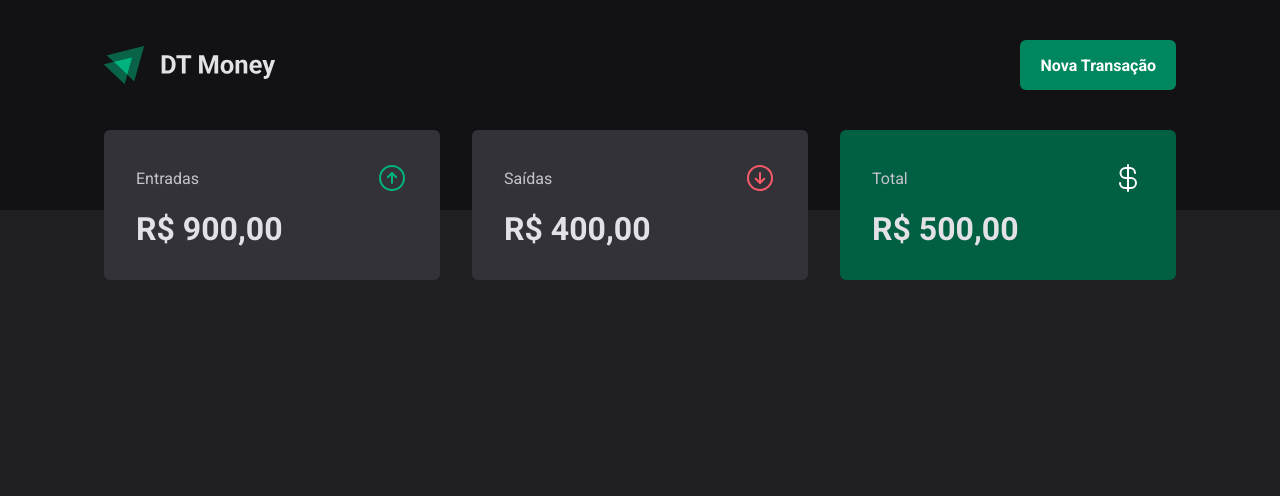
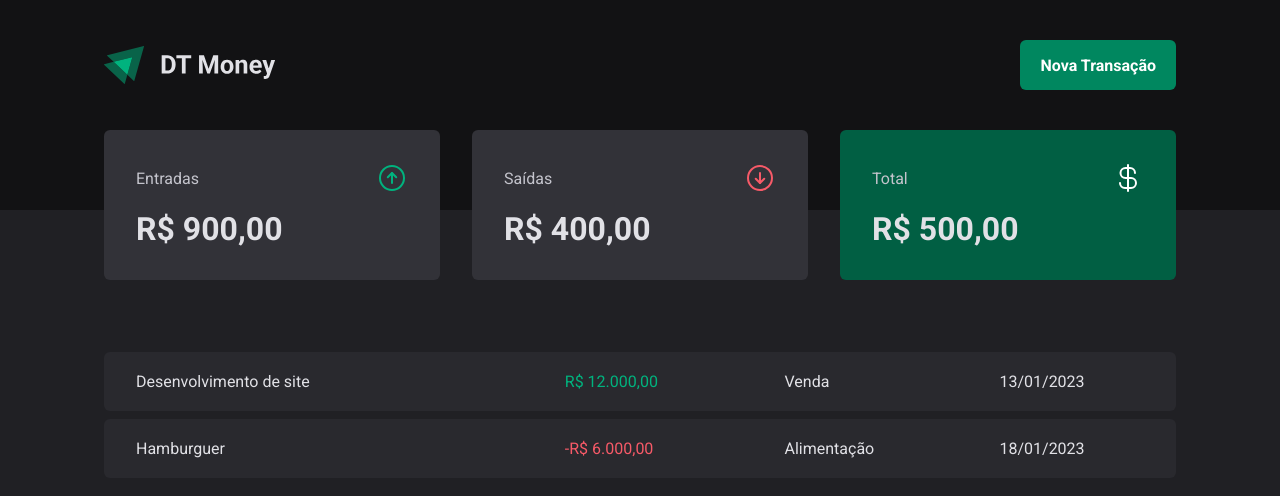
Before and after one commit to alleycarvalho/dt-money, a React (Vite) app: page / in a window 1280 px wide. Shown: the top 496 px of the page. Built offline with nearby package versions, Linux system fonts and the light colour scheme.

Commit message:
feat: add table transactions

```diff
--- a/src/pages/Transactions/index.tsx
+++ b/src/pages/Transactions/index.tsx
@@ -1,10 +1,38 @@
 import { Header, Summary } from '../../components'
+import {
+  PriceHighlight,
+  TransactionsContainer,
+  TransactionsTable,
+} from './styles'
 
 export function Transactions() {
   return (
     <div>
       <Header />
       <Summary />
+
+      <TransactionsContainer>
+        <TransactionsTable>
+          <tbody>
+            <tr>
+              <td width="40%">Desenvolvimento de site</td>
+              <td>
+                <PriceHighlight variant="income">R$ 12.000,00</PriceHighlight>
+              </td>
+              <td>Venda</td>
+              <td>13/01/2023</td>
+            </tr>
+            <tr>
+              <td width="40%">Hamburguer</td>
+              <td>
+                <PriceHighlight variant="outcome">-R$ 6.000,00</PriceHighlight>
+              </td>
+              <td>Alimentação</td>
+              <td>18/01/2023</td>
+            </tr>
+          </tbody>
+        </TransactionsTable>
+      </TransactionsContainer>
     </div>
   )
 }
--- /dev/null
+++ b/src/pages/Transactions/styles.ts
@@ -0,0 +1,41 @@
+import styled from 'styled-components'
+
+export const TransactionsContainer = styled.main`
+  width: 100%;
+  max-width: 1120px;
+  margin: 4rem auto 0;
+  padding: 0 1.5rem;
+`
+
+export const TransactionsTable = styled.table`
+  width: 100%;
+  border-collapse: separate;
+  border-spacing: 0 0.5rem;
+  /* margin-top: 1.5rem; */
+
+  td {
+    background: ${(props) => props.theme['gray-700']};
+    padding: 1.25rem 2rem;
+
+    &:first-child {
+      border-top-left-radius: 6px;
+      border-bottom-left-radius: 6px;
+    }
+
+    &:last-child {
+      border-top-right-radius: 6px;
+      border-bottom-right-radius: 6px;
+    }
+  }
+`
+
+interface PriceHighlightProps {
+  variant: 'income' | 'outcome'
+}
+
+export const PriceHighlight = styled.span<PriceHighlightProps>`
+  color: ${(props) =>
+    props.variant === 'income'
+      ? props.theme['green-300']
+      : props.theme['red-300']};
+`
```
